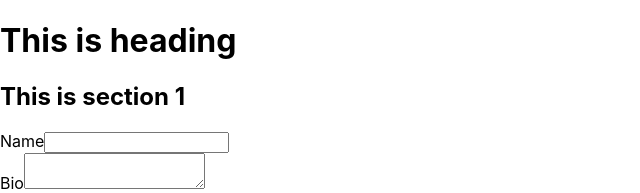
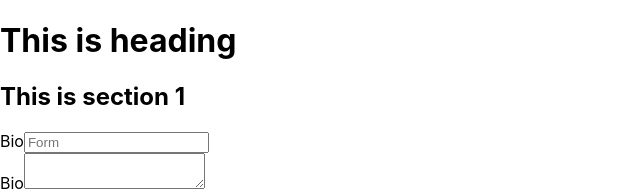
Before and after one commit to BilalKhaalid/React_Testing, a React (Create React App) app in the folder cra/: page / in a window 1280 px wide. Shown: the top 193 px of the page, without its empty margins (0-640 px from the left). Built offline with nearby package versions, Linux system fonts and the light colour scheme.

Commit message:
getByLabelText & Placeholder explored

```diff
--- a/cra/src/components/application/Application.jsx
+++ b/cra/src/components/application/Application.jsx
@@ -7,8 +7,8 @@ const Application = () => {
       <h2>This is section 1</h2>
       <form action="">
         <div>
-          <label htmlFor="Name">Name</label>
-          <input type="text" id="Name" />
+          <label htmlFor="Name">Bio</label>
+          <input type="text" id="Name" placeholder="Form"/>
         </div>
         <div>
           <label htmlFor="bio">Bio</label>
```
Also changed, not shown: 1 other file (tests, documents, lock files or other folders).
